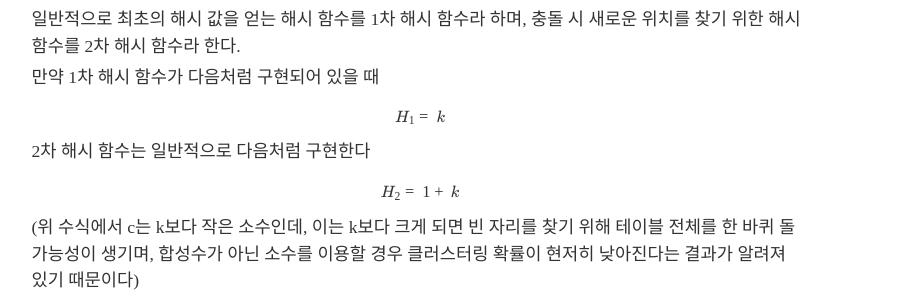
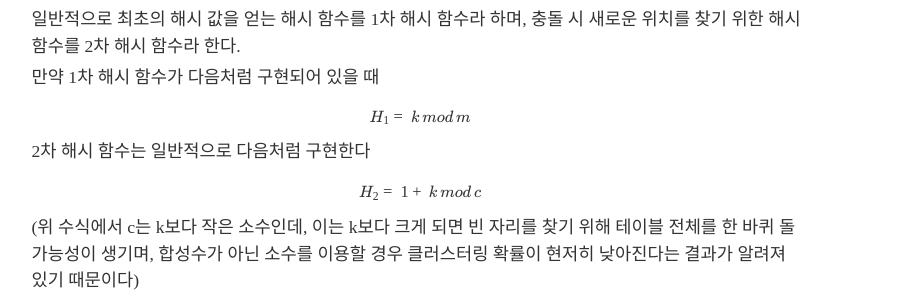
Before and after one commit to Hamsik2rang/Hamsik2rang.github.io, a Jekyll site: the page built from _posts/2022-11-07-What-is-Hash-Table.md, in a window 1280 px wide and 900 px high, scrolled down 4243 px. Shown: the part 153-453 px from the top of the window, without its empty margins (220-1119 px from the left). Built offline with Jekyll 4.4.1, drawn with Linux system fonts in a browser that asks for light colours; nearby versions of some CDN libraries; some web fonts are replaced; formulas are drawn with MathJax 3; comment, search, counter and statistics services are not loaded.

Commit message:
수식 오류 수정

```diff
--- a/_posts/2022-11-07-What-is-Hash-Table.md
+++ b/_posts/2022-11-07-What-is-Hash-Table.md
@@ -194,11 +194,11 @@ int hashValue = "ab" + "cd";
 
 만약 1차 해시 함수가 다음처럼 구현되어 있을 때
 
-$$H_1=k%m$$
+$$H_1 = k \,mod \,m$$
 
 2차 해시 함수는 일반적으로 다음처럼 구현한다
 
-$$H_2=1+k%c$$
+$$H_2 = 1 + k \,mod \,c$$
 
 (위 수식에서 c는 k보다 작은 소수인데, 이는 k보다 크게 되면 빈 자리를 찾기 위해 테이블 전체를 한 바퀴 돌 가능성이 생기며, 합성수가 아닌 소수를 이용할 경우 클러스터링 확률이 현저히 낮아진다는 결과가 알려져 있기 때문이다)
 
```
